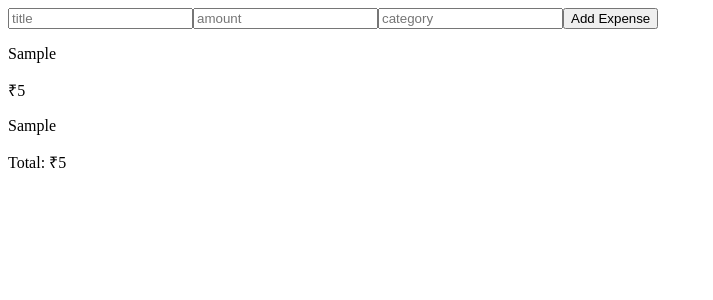
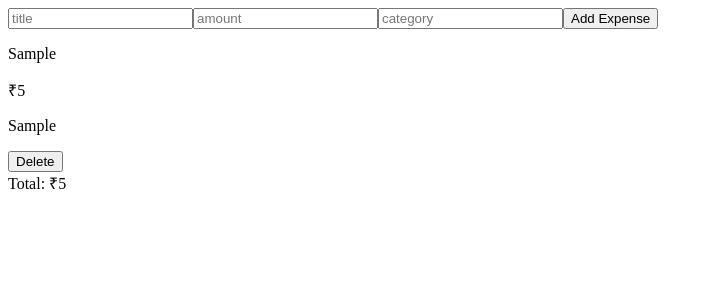
Before and after one commit to cd-queue/expense-tracker, a React (Vite) app: page / in a window 1280 px wide. Both pictures are taken after typing "Sample", "5", "Sample" into the empty fields and a click on the button "Add Expense". Shown: the top 300 px of the page, without its empty margins (0-713 px from the left). Built offline with nearby package versions, Linux system fonts and the light colour scheme.

Commit message:
Added delete feature

```diff
--- a/src/App.jsx
+++ b/src/App.jsx
@@ -16,10 +16,21 @@ function App() {
     ])
   };
 
+  const deleteExpense = (index) => {
+      const updatedExpenses = expenses.filter((expense, i) => {
+        return i!== index;
+      });
+
+      setExpenses(updatedExpenses)
+  };
+
   return (
     <>
       <ExpenseForm addExpense={addExpense}/>
-      <ExpenseList expenses={expenses}/>
+      <ExpenseList
+      expenses={expenses}
+      deleteExpense={deleteExpense}
+      />
       <ExpenseSummary expenses={expenses}/>
     </>
   )
--- a/src/components/ExpenseItem.jsx
+++ b/src/components/ExpenseItem.jsx
@@ -1,11 +1,13 @@
 import React from 'react';
 
-const ExpenseItem = ({expense}) => {
+const ExpenseItem = ({expense, index, deleteExpense}) => {
   return (
     <div>
       <p>{expense.title}</p>
       <p>₹{expense.amount}</p>
       <p>{expense.category}</p>
+
+      <button onClick={() => deleteExpense(index)}>Delete</button>
     </div>
   )
 }
--- a/src/components/ExpenseList.jsx
+++ b/src/components/ExpenseList.jsx
@@ -1,12 +1,16 @@
 import React from 'react';
 import ExpenseItem from './ExpenseItem';
 
-const ExpenseList = ({expenses}) => {
+const ExpenseList = ({expenses, deleteExpense}) => {
   return (
     <>
-      {expenses.map(item => {
+      {expenses.map((item, index) => {
         return (
-          <ExpenseItem expense={item}></ExpenseItem>
+          <ExpenseItem
+          expense={item}
+          index={index}
+          deleteExpense={deleteExpense}
+          ></ExpenseItem>
         )
       })}
     </>
```
